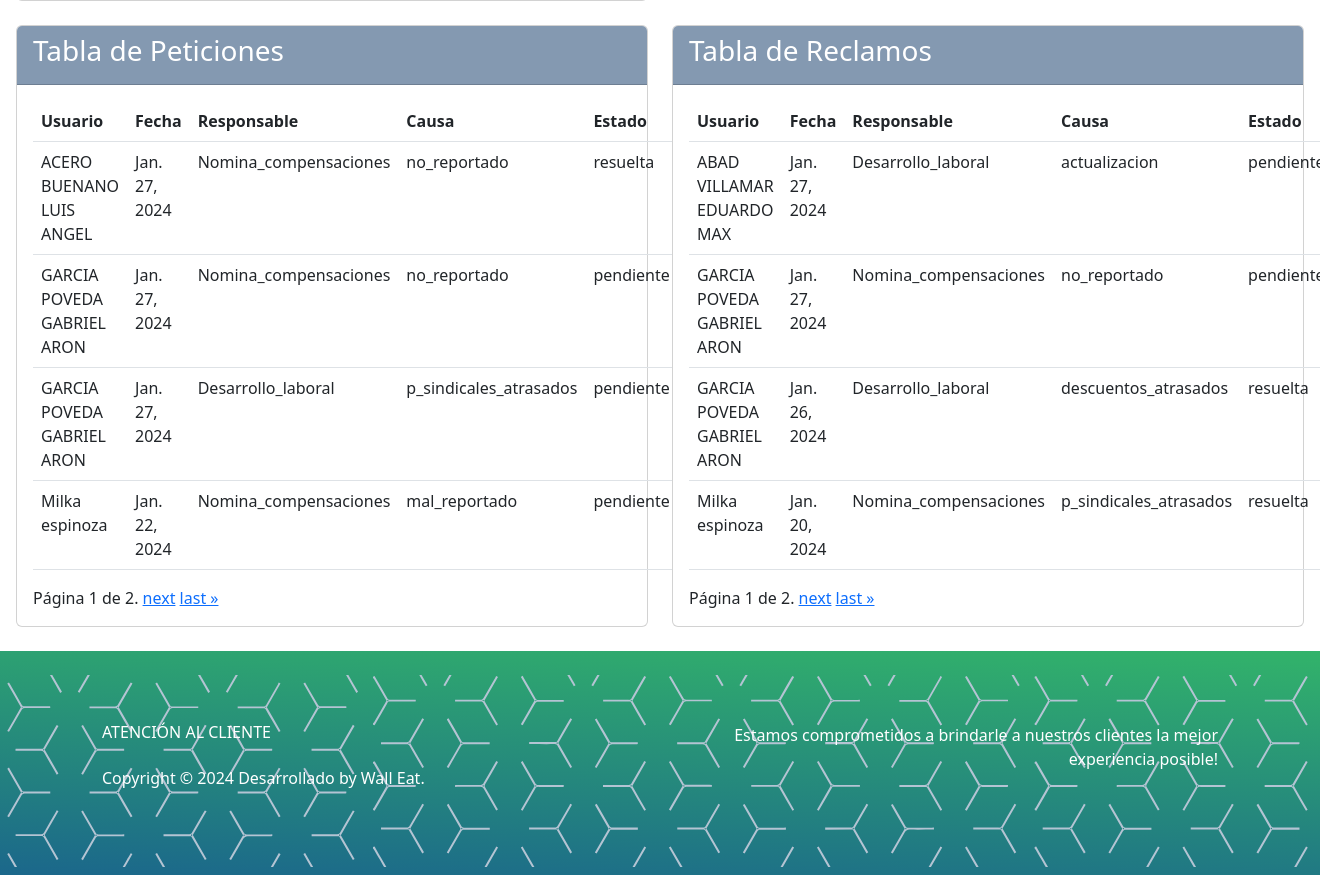
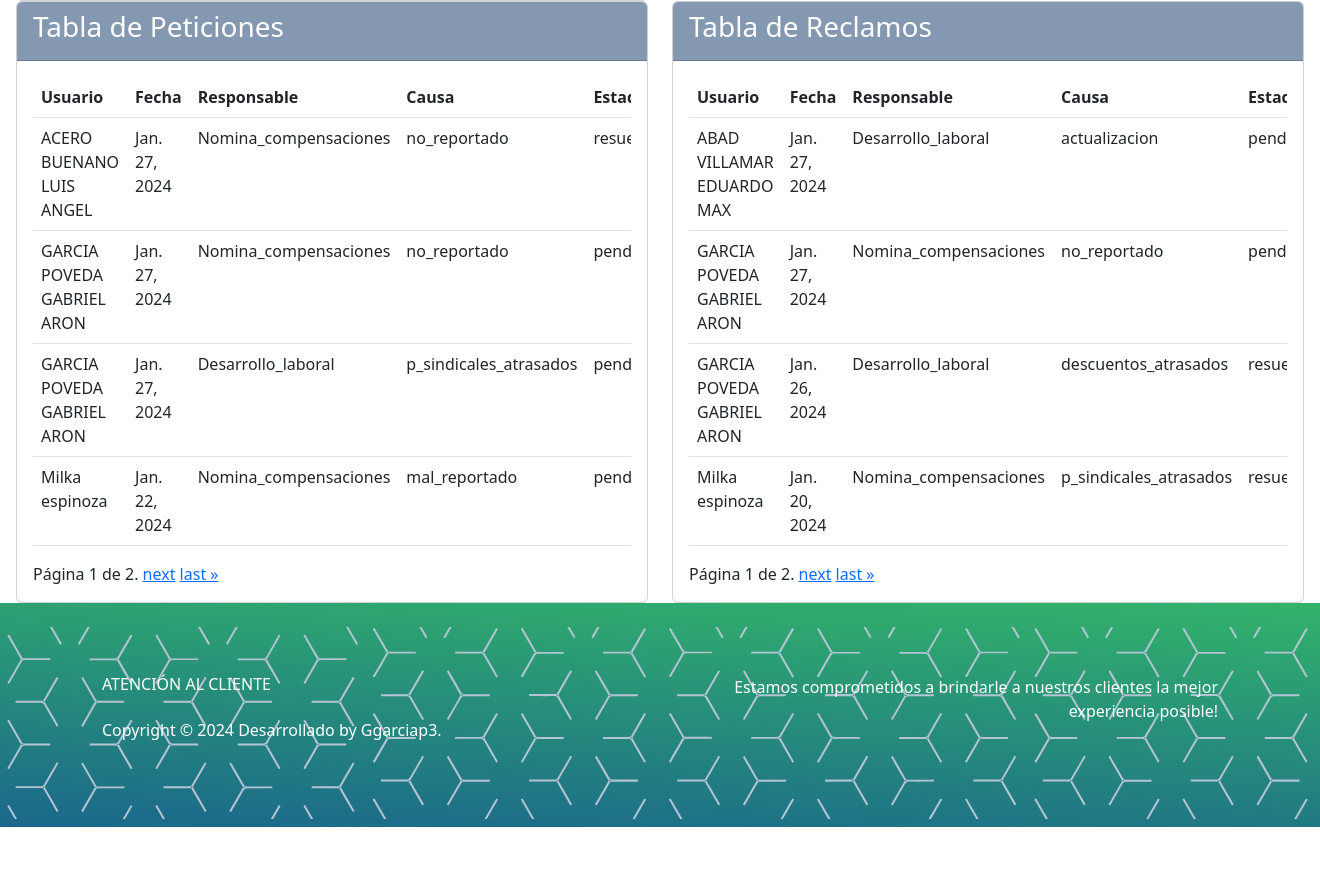
Before and after one commit to ggarciap3/PQRS, a Django app: page /lista-admin/ in a window 1320 px wide. Shown: the part 921-1796 px from the top of the page. After the commit the page ends 1748 px from the top, so only its background shows below. Run offline with Django 5.2, Linux system fonts and the light colour scheme; data comes from the database, SQL or seed files in the repository; both versions use the stored data as it was after the commit; some libraries are stand-ins or nearby versions.

Commit message:
7to commit
sin comentarios

```diff
--- a/pqrs/myapp/templates/base.html
+++ b/pqrs/myapp/templates/base.html
@@ -85,7 +85,7 @@
                 <div class="col-lg-4 me-auto mb-lg-0 mb-4 text-lg-start text-center">
                     <h6 class="text-white font-weight-bolder text-uppercase mb-lg-4 mb-3">Atención al cliente</h6>
                     <p class="text-sm text-white opacity-8 mb-0">
-                        Copyright © <script>document.write(new Date().getFullYear())</script> Desarrollado por Wall Eat.
+                        Copyright © <script>document.write(new Date().getFullYear())</script> Desarrollado por Ggarciap3.
                     </p>
                 </div>
                 <div class="col-lg-6 ms-auto text-lg-end text-center">
--- a/pqrs/myapp/templates/base2.html
+++ b/pqrs/myapp/templates/base2.html
@@ -53,7 +53,7 @@
                 <div class="col-lg-4 me-auto mb-lg-0 mb-4 text-lg-start text-center">
                     <h6 class="text-white font-weight-bolder text-uppercase mb-lg-4 mb-3">Atención al cliente</h6>
                     <p class="text-sm text-white opacity-8 mb-0">
-                        Copyright © <script>document.write(new Date().getFullYear())</script> Desarrollado por Wall Eat.
+                        Copyright © <script>document.write(new Date().getFullYear())</script> Desarrollado por Ggarciap3.
                     </p>
                 </div>
                 <div class="col-lg-6 ms-auto text-lg-end text-center">
--- a/pqrs/myapp/templates/base_admin.html
+++ b/pqrs/myapp/templates/base_admin.html
@@ -82,7 +82,7 @@ class="navbar navbar-expand-lg navbar-light bg-white z-index-3 py-3" style="back
                   <h6 class="text-white font-weight-bolder text-uppercase mb-lg-4 mb-3">Atención al cliente</h6>
 
                   <p class="text-sm text-white opacity-8 mb-0">
-                    Copyright © <script>document.write(new Date().getFullYear())</script> Desarrollado by Wall Eat.
+                    Copyright © <script>document.write(new Date().getFullYear())</script> Desarrollado by Ggarciap3.
                   </p>
                 </div>
                 <div class="col-lg-6 ms-auto text-lg-end text-center">
--- a/pqrs/myapp/templates/lista_admin.html
+++ b/pqrs/myapp/templates/lista_admin.html
@@ -9,7 +9,7 @@
         <!-- Informe Excel -->
         <div class="col-md-6">
             <div class="card card-custom-bg">
-                <div class="card-header text-white"style="background: linear-gradient(210deg,#8499B1,#8499B1);">
+                <div class="card-header text-white" style="background: linear-gradient(210deg,#8499B1,#8499B1);">
                     <h2 class="card-title mb-0">Informe Excel</h2>
                 </div>
                 <div class="card-body">
@@ -35,7 +35,7 @@
         <!-- Total de Datos -->
         <div class="col-md-6">
             <div class="card">
-                <div class="card-header text-white"style="background: linear-gradient(210deg,#8499B1,#8499B1);">
+                <div class="card-header text-white" style="background: linear-gradient(210deg,#8499B1,#8499B1);">
                     <h2 class="card-title mb-0">Total de Datos</h2>
                 </div>
                 <table class="table">
@@ -67,10 +67,11 @@
         <!-- Tabla de Sugerencias -->
         <div class="col-md-6">
             <div class="card card-custom-bg">
-                <div class="card-header text-white"style="background: linear-gradient(210deg,#8499B1,#8499B1);">
+                <div class="card-header text-white" style="background: linear-gradient(210deg,#8499B1,#8499B1);">
                     <h3 class="card-title">Tabla de Sugerencias</h3>
                 </div>
                 <div class="card-body">
+                    <div class="table-responsive">
                         <table class="table">
                             <thead>
                                 <tr>
@@ -93,6 +94,7 @@
                                 {% endfor %}
                             </tbody>
                         </table>
+                    </div>
                     <!-- Paginación para Sugerencias -->
                     <div class="pagination">
                         <span class="step-links">
@@ -112,15 +114,14 @@
                 </div>
             </div>
         </div>
-        <br>
-        <br>
         <!-- Tabla de Quejas -->
         <div class="col-md-6">
             <div class="card card-custom-bg">
-                <div class="card-header text-white"style="background: linear-gradient(210deg,#8499B1,#8499B1);">
+                <div class="card-header text-white" style="background: linear-gradient(210deg,#8499B1,#8499B1);">
                     <h3 class="card-title">Tabla de Quejas</h3>
                 </div>
                 <div class="card-body">
+                    <div class="table-responsive">
                         <table class="table">
                             <thead>
                                 <tr>
@@ -143,6 +144,7 @@
                                 {% endfor %}
                             </tbody>
                         </table>
+                    </div>
                     <!-- Paginación para Quejas -->
                     <div class="pagination">
                         <span class="step-links">
@@ -162,15 +164,14 @@
                 </div>
             </div>
         </div>
-        <br>
         <!-- Tabla de Peticiones -->
         <div class="col-md-6">
-            <br>
             <div class="card card-custom-bg">
-                <div class="card-header text-white"style="background: linear-gradient(210deg,#8499B1,#8499B1);">
+                <div class="card-header text-white" style="background: linear-gradient(210deg,#8499B1,#8499B1);">
                     <h3 class="card-title">Tabla de Peticiones</h3>
                 </div>
                 <div class="card-body">
+                    <div class="table-responsive">
                         <table class="table">
                             <thead>
                                 <tr>
@@ -193,6 +194,7 @@
                                 {% endfor %}
                             </tbody>
                         </table>
+                    </div>
                     <!-- Paginación para Peticiones -->
                     <div class="pagination">
                         <span class="step-links">
@@ -212,16 +214,14 @@
                 </div>
             </div>
         </div>
-        <br>
-        <br>
         <!-- Tabla de Reclamos -->
         <div class="col-md-6">
-            <br>
             <div class="card card-custom-bg">
-                <div class="card-header text-white"style="background: linear-gradient(210deg,#8499B1,#8499B1);">
+                <div class="card-header text-white" style="background: linear-gradient(210deg,#8499B1,#8499B1);">
                     <h3 class="card-title">Tabla de Reclamos</h3>
                 </div>
                 <div class="card-body">
+                    <div class="table-responsive">
                         <table class="table">
                             <thead>
                                 <tr>
@@ -244,6 +244,7 @@
                                 {% endfor %}
                             </tbody>
                         </table>
+                    </div>
                     <!-- Paginación para Reclamos -->
                     <div class="pagination">
                         <span class="step-links">
@@ -265,5 +266,4 @@
         </div>
     </div>
 </div>
-<br>
 {% endblock %}
--- a/pqrs/myapp/templates/update_admin.html
+++ b/pqrs/myapp/templates/update_admin.html
@@ -1,7 +1,7 @@
 {% extends "base_admin.html" %}
 {% load static %}
 
-{% block title %}Terminar Proceso{% endblock %}
+{% block title %}Cambio de estado{% endblock %}
 
 {% block content %}
 
--- a/pqrs/myapp/templates/visualizar_procesos.html
+++ b/pqrs/myapp/templates/visualizar_procesos.html
@@ -1,7 +1,7 @@
 {% extends "base_admin.html" %}
 {% load static %}
 
-{% block title %}Visualizar procesos terminados{% endblock %}
+{% block title %}Procesos terminados{% endblock %}
 
 {% block content %}
 <div class="container">
--- a/pqrs/myapp/views.py
+++ b/pqrs/myapp/views.py
@@ -280,12 +280,12 @@ class InformeDownloadView(View):
 @receiver(post_save, sender=Peticion)
 @receiver(post_save, sender=Reclamo)
 def enviar_correo_despues_de_guardar(sender, instance, **kwargs):
-    mensaje = f"""Estimado equipo de Servicio al cliente,
+    mensaje = f"""Estimado equipo ,
 
     Se ha registrado una nueva {instance._meta.verbose_name} a nombre del colaborador {instance.usuario.nombre} con CI número {instance.usuario.cedula} con la causa o descripcion {instance.causa}.
     Para dar atención a la información registrada por el colaborador, ingrese con sus credenciales a la página corporativa.
 
-    Wall-eat."""
+    Ggarciap3."""
 
     # Aquí deberías obtener el correo del modelo correspondiente, por ejemplo:
     correo_electronico = instance.correo
```
Also changed, not shown: pqrs/pqrs/settings.py (+6 -2 lines), pqrs/db.sqlite3. Lines whose indentation alone changed are shown as unchanged.
